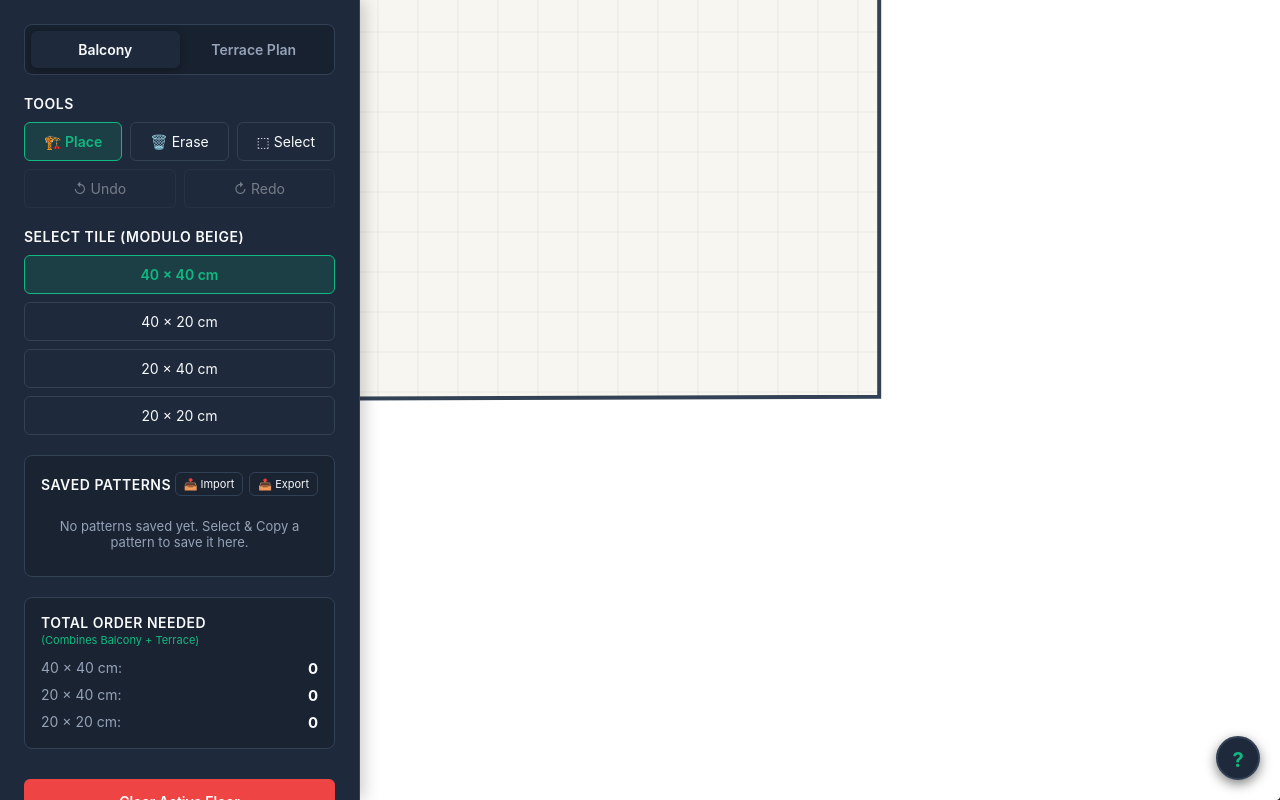
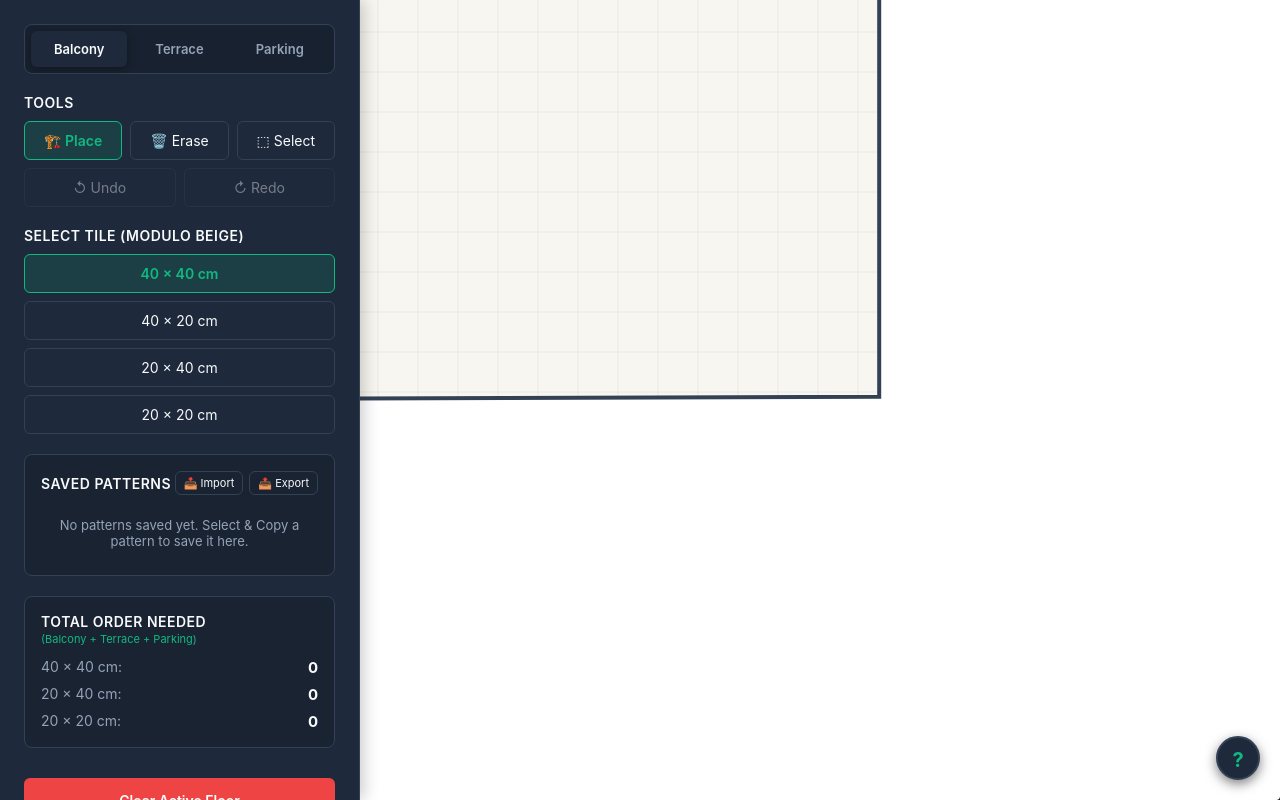
Before and after one commit to trunapushpa/balcony-and-terrace-modulo-tiling, a plain HTML site: page index.html in a window 1280 px wide. Drawn offline with Linux system fonts and the light colour scheme.

Commit message:
added parking area

```diff
--- a/index.html
+++ b/index.html
@@ -3,7 +3,7 @@
 <head>
     <meta charset="UTF-8">
     <meta name="viewport" content="width=device-width, initial-scale=1.0">
-    <title>Terrace & Balcony Tiling Planner</title>
+    <title>Tiling Planner: Balcony, Terrace & Parking</title>
     <style>
         :root {
             --bg-app: #0f172a; --bg-panel: #1e293b; --text-main: #f8fafc;
@@ -40,8 +40,8 @@
 
         h2 { margin: 0 0 10px 0; font-size: 14px; font-weight: 600; color: var(--text-main); text-transform: uppercase; letter-spacing: 0.5px; }
 
-        .space-selector { display: flex; background-color: rgba(0,0,0,0.2); padding: 6px; border-radius: 8px; border: 1px solid var(--border); }
-        .space-selector button { flex: 1; border: none; padding: 10px; border-radius: 6px; background: transparent; color: var(--text-muted); font-weight: 600; transition: all 0.2s; }
+        .space-selector { display: flex; background-color: rgba(0,0,0,0.2); padding: 6px; border-radius: 8px; border: 1px solid var(--border); gap: 4px; }
+        .space-selector button { flex: 1; border: none; padding: 10px 4px; border-radius: 6px; background: transparent; color: var(--text-muted); font-size: 13px; font-weight: 600; transition: all 0.2s; }
         .space-selector button.active { background-color: var(--bg-panel); color: var(--text-main); box-shadow: 0 2px 8px rgba(0,0,0,0.3); }
 
         .row-group { display: flex; gap: 8px; }
@@ -99,7 +99,8 @@
     <div class="sidebar">
         <div class="space-selector">
             <button id="btn-balcony" class="active" onclick="setSpace('balcony')">Balcony</button>
-            <button id="btn-terrace" onclick="setSpace('terrace')">Terrace Plan</button>
+            <button id="btn-terrace" onclick="setSpace('terrace')">Terrace</button>
+            <button id="btn-parking" onclick="setSpace('parking')">Parking</button>
         </div>
 
         <div>
@@ -164,7 +165,7 @@
 
         <div class="inventory">
             <h2>Total Order Needed</h2>
-            <div style="font-size: 11px; color: var(--accent); margin-top:-8px; margin-bottom: 12px;">(Combines Balcony + Terrace)</div>
+            <div style="font-size: 11px; color: var(--accent); margin-top:-8px; margin-bottom: 12px;">(Balcony + Terrace + Parking)</div>
             <div class="inventory-item"><span>40 × 40 cm:</span> <strong id="inv-40x40">0</strong></div>
             <div class="inventory-item"><span>20 × 40 cm:</span> <strong id="inv-20x40">0</strong></div>
             <div class="inventory-item"><span>20 × 20 cm:</span> <strong id="inv-20x20">0</strong></div>
@@ -215,13 +216,20 @@
             width: 1114, height: 668, scale: 1.1,
             path: [{x:0, y:0}, {x:696.5, y:0}, {x:696.5, y:290.8}, {x:1113.4, y:290.8}, {x:1113.4, y:668.0}, {x:0, y:668.0}],
             holes: [[{x:173.2, y:0}, {x:173.2, y:364.4}, {x:475.8, y:364.4}, {x:475.8, y:0}]]
+        },
+        parking: {
+            width: 502, height: 283, scale: 1.8,
+            // Simple rectangle based on 5.02m x 2.83m (16'5" x 9'4")
+            path: [{x:0, y:0}, {x:502, y:0}, {x:502, y:283}, {x:0, y:283}],
+            holes: []
         }
     };
 
     // App State
     let spaceData = {
         balcony: { tiles: [], history: [], future: [] },
-        terrace: { tiles: [], history: [], future: [] }
+        terrace: { tiles: [], history: [], future: [] },
+        parking: { tiles: [], history: [], future: [] }
     };
     let globalPalette = [];
 
@@ -585,7 +593,7 @@
 
     function updateInventory() {
         let counts = { '40x40': 0, '20x40': 0, '20x20': 0 };
-        ['balcony', 'terrace'].forEach(space => {
+        ['balcony', 'terrace', 'parking'].forEach(space => {
             spaceData[space].tiles.forEach(t => {
                 if (t.w === 40 && t.h === 40) counts['40x40']++;
                 else if (t.w === 20 && t.h === 20) counts['20x20']++;
```
